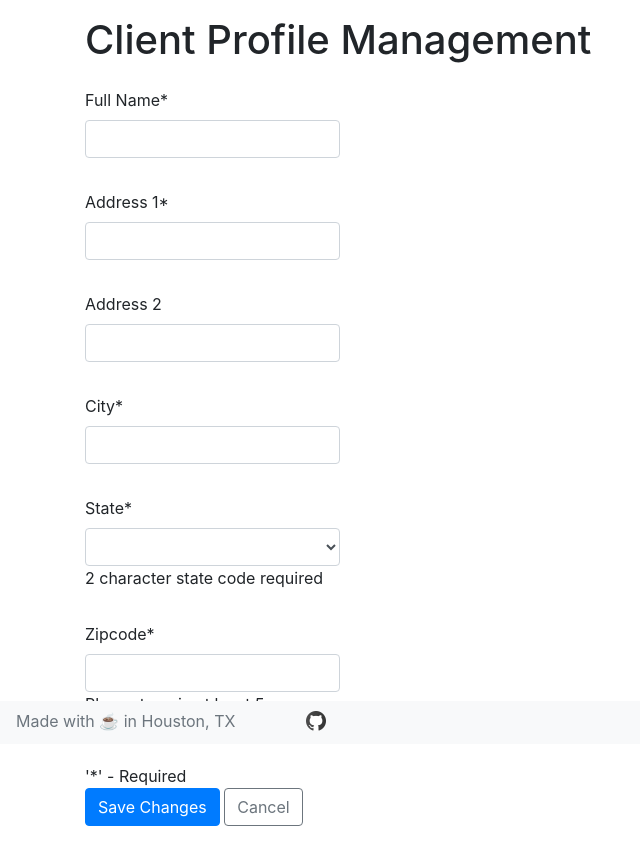
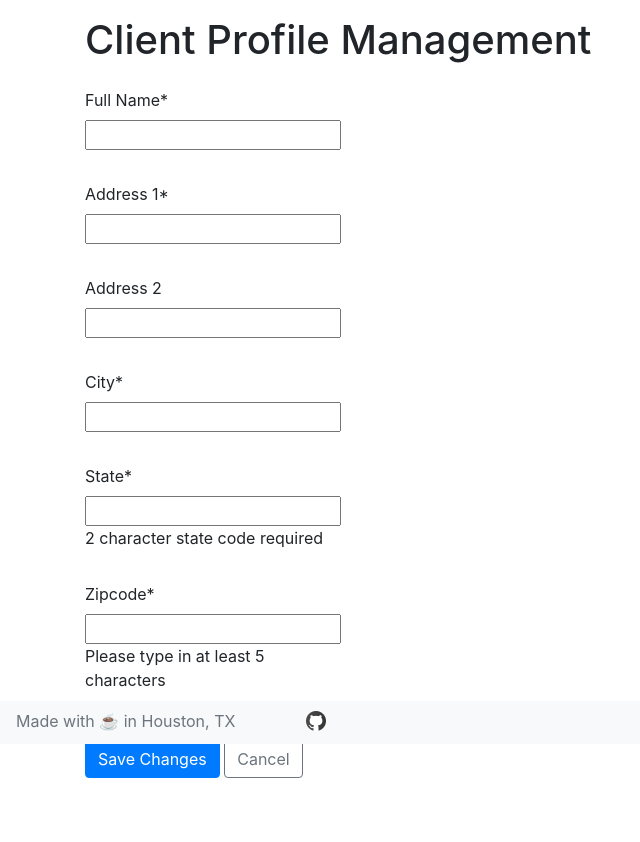
Before and after one commit to sammito1/fuel, a Django app: template fuel_project/fuel_app/templates/profile.html in a window 1280 px wide. Shown: the part 56-898 px from the top of the page, without its empty margins (0-640 px from the left). After the commit the page ends 834 px from the top, so only its background shows below. Run offline with Django 3.2, Linux system fonts and the light colour scheme; the template is opened without the code that fills it, so the values that code supplies are empty, except form fields; tables that the repository leaves empty hold one stand-in row (values such as "Sample post"); form fields are guessed from the names that the template uses; some libraries are stand-ins or nearby versions.

Commit message:
Updated profile form, view, and template

```diff
--- a/fuel_project/fuel_app/templates/profile.html
+++ b/fuel_project/fuel_app/templates/profile.html
@@ -4,52 +4,61 @@
 
 {% block content %}
     <!-- Client Profile Management -->
-    <div class="container py-3">
-      <form action="" class="needs-validation" novalidate>
+    <div class="container pt-3 pb-5">
+      <form action="profile" method="POST" class="needs-validation" id="profile-form" novalidate>
         <h1 class="mb-3">Client Profile Management</h1>
+        {% csrf_token %}
         <div class="form-group row py-2">
           <div class="col-3">
             <label for="full-name">Full Name*</label>
-            <input type="word" id="full-name" class="form-control" min=1 max=50 required>
+            <!--<input type="word" id="full-name" class="form-control" min=1 max=50 required>-->
+            {{ form.full_name }}
             <div class="invalid-feedback">Please enter valid full name.</div>
           </div>
         </div>
 	      <div class="form-group row py-2">
           <div class="col-3">
             <label for="address-1">Address 1*</label>
-            <input type="word" id="address-1" class="form-control" min=1 max=100 required>
+            <!--<input type="word" id="address-1" class="form-control" min=1 max=100 required>-->
+            {{ form.address_1 }}
             <div class="invalid-feedback">Please enter valid address.</div>
           </div>
         </div>
 	      <div class="form-group row py-2">
           <div class="col-3">
             <label for="address-2">Address 2</label>
-            <input type="word" id="address-2" class="form-control">
+            <!--<input type="word" id="address-2" class="form-control">-->
+            {{ form.address_2 }}
           </div>
         </div>
 	      <div class="form-group row py-2">
           <div class="col-3">
             <label for="city">City*</label>
-            <input type="word" id="city" class="form-control" min=1 max=100 required>
+            <!--<input type="word" id="city" class="form-control" min=1 max=100 required>-->
+            {{ form.city }}
             <div class="invalid-feedback">Please enter valid city name.</div>
           </div>
         </div>
         <div class="form-group row py-2">
           <div class="col-3">
             <label for="state">State*</label>
-            <select name="state" id="state" class="form-control" min=0 max=2 required>
+            <!--<select name="state" id="state" class="form-control" min=0 max=2 required>
                <option value=""></option>
                <option value="al">AL</option>
                <option value="la">LA</option>
                <option value="tx">TX</option>
-            </select><div class="comment">2 character state code required</div>
+            </select>-->
+            {{ form.state }}
+            <div class="comment">2 character state code required</div>
             <div class="invalid-feedback">Please enter valid state code.</div>
           </div>
         </div>
         <div class="form-group row py-2">
           <div class="col-3">
             <label for="zipcode">Zipcode*</label>
-            <input type="decimals" id="zipcode" class="form-control" min=5 max=9 required><div class="comment">Please type in at least 5 characters</div>
+            <!--<input type="decimals" id="zipcode" class="form-control" min=5 max=9 required>-->
+            {{ form.zip_code }}
+            <div class="comment">Please type in at least 5 characters</div>
             <div class="invalid-feedback">Please enter valid zipcode.</div>
           </div>
         </div>
```
Also changed, not shown: fuel_project/fuel_app/forms.py (+15 -0 lines), fuel_project/fuel_app/views.py (+8 -2 lines), fuel_project/db.sqlite3, 1 other file.
